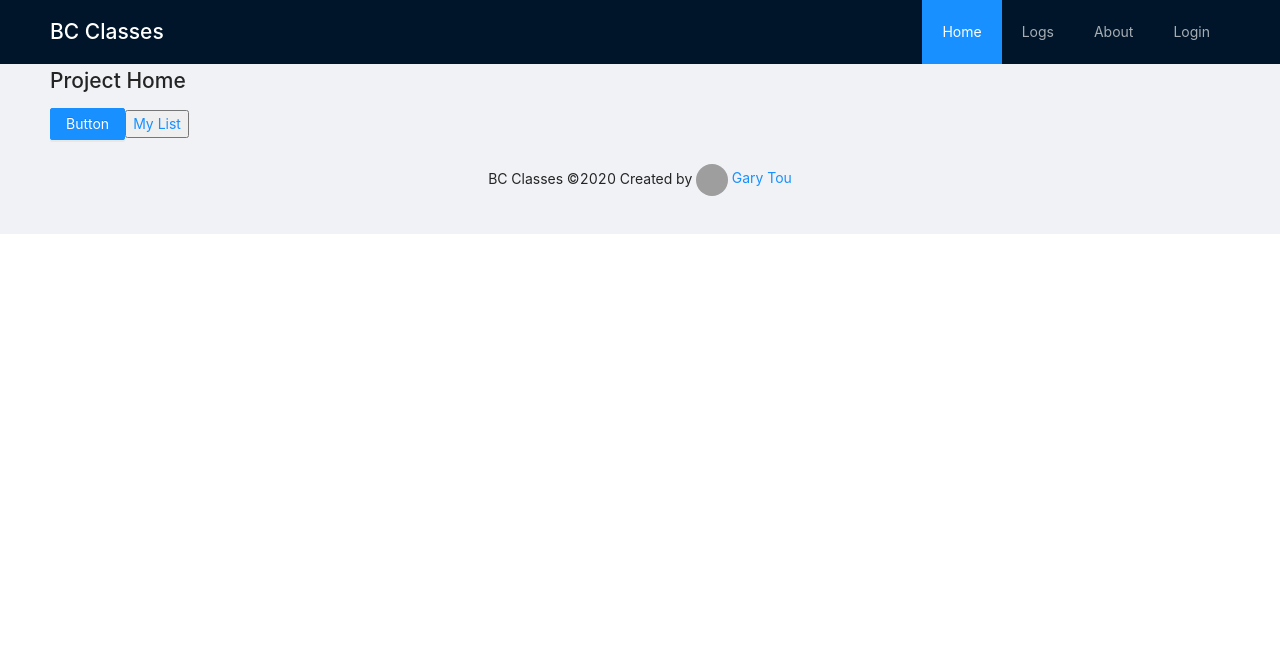
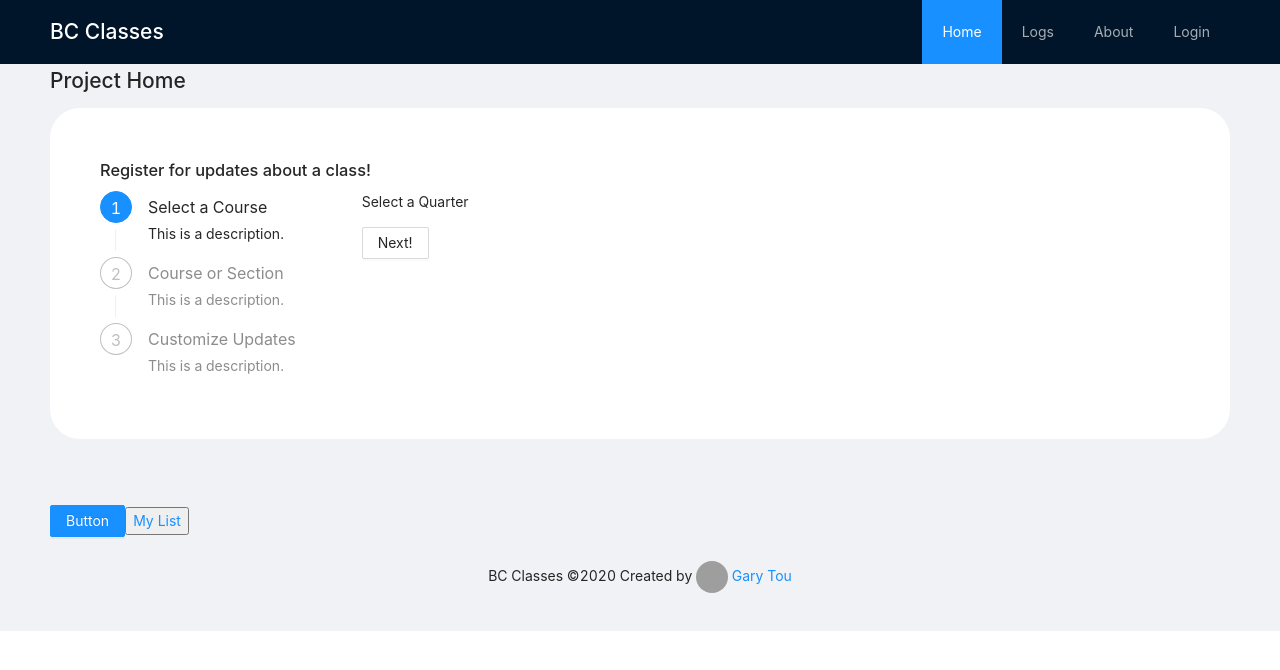
Before and after one commit to garyhtou/BC-Classes, a React (Create React App) app in the folder react-frontend/: page / in a window 1280 px wide. Shown: the top 670 px of the page. Built offline with nearby package versions, Linux system fonts and the light colour scheme; no server answers; grey boxes are pictures that could not be loaded.

Commit message:
added steps to reg form

```diff
--- a/react-frontend/src/App/pages/Home.js
+++ b/react-frontend/src/App/pages/Home.js
@@ -9,7 +9,12 @@ class Home extends Component {
 		return (
 			<div className="App">
 				<h1>Project Home</h1>
-				<RegistrationForm />
+				<div>
+					<RegistrationForm />
+				</div>
+				<br />
+				<br />
+				<br />
 				<Button type="primary">Button</Button>
 				<Link to={"./list"}>
 					<button variant="raised">My List</button>
--- /dev/null
+++ b/react-frontend/src/components/RegistrationForm.css
@@ -0,0 +1,18 @@
+.reg-steps {
+	padding-right: 50px;
+}
+
+.reg-steps-content {
+	flex-grow: 1;
+}
+
+.reg-container {
+	display: flex;
+	flex-wrap: wrap;
+}
+
+.reg-wrapper {
+	padding: 50px;
+	border-radius: 30px;
+	background-color: white;
+}
--- a/react-frontend/src/components/RegistrationForm.js
+++ b/react-frontend/src/components/RegistrationForm.js
@@ -1,76 +1,134 @@
 import React, { Component } from "react";
-import { Form } from "antd";
+import { Steps, Form, Button } from "antd";
 import Firebase from "../utils/Firebase";
+import "./RegistrationForm.css";
+
+const steps = [
+	{
+		title: "First",
+		content: "First-content",
+	},
+	{
+		title: "Second",
+		content: "Second-content",
+	},
+	{
+		title: "Last",
+		content: "Last-content",
+	},
+];
 
 class RegistrationForm extends Component {
-	constructor() {
-		super();
+	constructor(props) {
+		super(props);
+		this.state = {
+			current: 0,
+		};
+	}
+
+	next() {
+		const nextStep = this.state.current + 1;
+		this.setState({ current: nextStep });
+	}
+
+	prev() {
+		const prevStep = this.state.current - 1;
+		this.setState({ current: prevStep });
 	}
 
 	submitForm() {
 		// COPIED FROM ORIGINAL HOME.JS
-
 		//prevent default
-
 		//create object
-		var form = $(this);
-		var formData = {
-			quarter: $("input[name=quarter]").val(),
-			subject: $("input[name=subject]").val(),
-			course: $("input[name=course]").val(),
-			section: $("input[name=section]").val(),
-			instructor: $("input[name=instructor]").prop("checked"),
-			seats: $("input[name=seats]").val(),
-		};
-		formData.seats = parseInt(formData.seats);
-
-		console.log(formData);
-		var method = form.attr("method");
-		var url = form.attr("action");
-
-		//get id token
-		var user = Firebase.auth().currentUser;
-		if (user) {
-			user
-				.getIdToken(/* forceRefresh */ true)
-				.then(function (idToken) {
-					//send request
-					$.ajax({
-						type: method,
-						url: url,
-						data: JSON.stringify(formData), // serializes the form's elements.
-						contentType: "application/json",
-						beforeSend: function (xhr) {
-							//add id token to header
-							xhr.setRequestHeader("Authorization", "Bearer " + idToken);
-						},
-					})
-						.done(function (result) {
-							alert(result); // show response from the server.
-							$("#registrationForm").reset();
-						})
-						.fail(function (result) {
-							alert(result.responseText);
-						})
-						.always(function (result) {
-							//
-						});
-				})
-				.catch(function (error) {
-					alert(error);
-				});
-		} else {
-			notSignedIn();
-		}
-	}
-
-	notSignedIn() {
-		console.log("NOT SIGNED IN");
-		alert("not signed in");
+		// var form = $(this);
+		// var formData = {
+		// 	quarter: $("input[name=quarter]").val(),
+		// 	subject: $("input[name=subject]").val(),
+		// 	course: $("input[name=course]").val(),
+		// 	section: $("input[name=section]").val(),
+		// 	instructor: $("input[name=instructor]").prop("checked"),
+		// 	seats: $("input[name=seats]").val(),
+		// };
+		// formData.seats = parseInt(formData.seats);
+		// console.log(formData);
+		// var method = form.attr("method");
+		// var url = form.attr("action");
+		// //get id token
+		// var user = Firebase.auth().currentUser;
+		// if (user) {
+		// 	user
+		// 		.getIdToken(/* forceRefresh */ true)
+		// 		.then(function (idToken) {
+		// 			//send request
+		// 			$.ajax({
+		// 				type: method,
+		// 				url: url,
+		// 				data: JSON.stringify(formData), // serializes the form's elements.
+		// 				contentType: "application/json",
+		// 				beforeSend: function (xhr) {
+		// 					//add id token to header
+		// 					xhr.setRequestHeader("Authorization", "Bearer " + idToken);
+		// 				},
+		// 			})
+		// 				.done(function (result) {
+		// 					alert(result); // show response from the server.
+		// 					$("#registrationForm").reset();
+		// 				})
+		// 				.fail(function (result) {
+		// 					alert(result.responseText);
+		// 				})
+		// 				.always(function (result) {
+		// 					//
+		// 				});
+		// 		})
+		// 		.catch(function (error) {
+		// 			alert(error);
+		// 		});
+		// } else {
+		// 	this.notSignedIn();
+		// }
 	}
 
 	render() {
-		return <Form></Form>;
+		const { current } = this.state;
+		return (
+			<div className="reg-wrapper">
+				<h3>Register for updates about a class!</h3>
+				<div className="reg-container">
+					<div className="reg-steps">
+						<Steps direction="vertical" current={current}>
+							<Steps.Step
+								title="Select a Course"
+								status="process"
+								description="This is a description."
+							/>
+							<Steps.Step
+								title="Course or Section"
+								status="wait"
+								description="This is a description."
+							/>
+							<Steps.Step
+								title="Customize Updates"
+								status="wait"
+								description="This is a description."
+							/>
+						</Steps>
+					</div>
+					<div className="reg-steps-content">
+						{current === 0 && (
+							<>
+								<p>Select a Quarter</p>
+								{/* add field. get value form state. set state on constructor */}
+								<Button onClick={() => this.next()}>Next!</Button>
+								{/* create save method per step. update state with user values and call next() */}
+							</>
+						)}
+						{current === 1 && <p>1</p>}
+						{current === 2 && <p>2</p>}
+					</div>
+				</div>
+			</div>
+		);
 	}
 }
 
```
